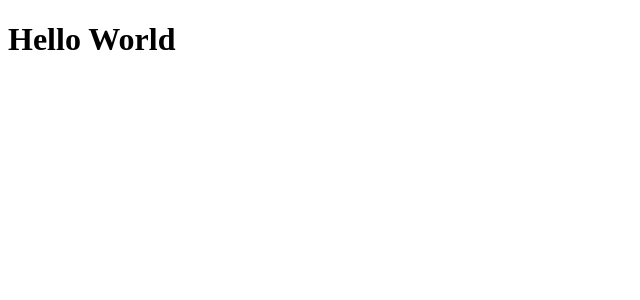
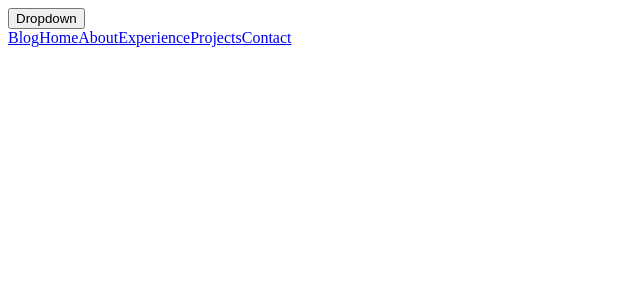
Before and after one commit to SunnyDaye/portfolio, a React (Create React App) app in the folder my-portfolio/: page / in a window 1280 px wide. Shown: the top 300 px of the page, without its empty margins (0-640 px from the left). Built offline with nearby package versions, Linux system fonts and the light colour scheme.

Commit message:
Navigation created

```diff
--- a/my-portfolio/package.json
+++ b/my-portfolio/package.json
@@ -11,6 +11,7 @@
     "express": "^4.18.2",
     "react": "^18.2.0",
     "react-dom": "^18.2.0",
+    "react-router-dom": "^6.6.1",
     "react-scripts": "5.0.1",
     "web-vitals": "^2.1.4"
   },
--- a/my-portfolio/src/App.js
+++ b/my-portfolio/src/App.js
@@ -1,7 +1,14 @@
 import React from 'react';
+import { BrowserRouter as Router, Switch, Route } from 'react-router-dom';
+import Nav from './Nav';
 
-function App(){
-    return <h1>Hello World</h1>;
+function App() {
+    return (
+        <header>
+            <Nav />
+        </header>
+    );
+
 }
 
 export default App;
--- /dev/null
+++ b/my-portfolio/src/Nav.js
@@ -0,0 +1,22 @@
+import React from "react";
+
+function Nav(){
+    return (
+        <nav>
+            <div className="dropdown">
+                <button class="dropbtn">Dropdown</button>
+                <div className="dropdown-content">
+                    <a href="#">Blog</a>
+                    <a href="#intro">Home</a>
+                    <a href="#about">About</a>
+                    <a href="#resume">Experience</a>
+                    <a href="#projects">Projects</a>
+                    <a href="#contact">Contact</a>
+                </div>
+            </div>
+        </nav>
+    );
+
+}
+
+export default Nav;
```
Also changed, not shown: 1 other file (tests, documents, lock files or other folders).
